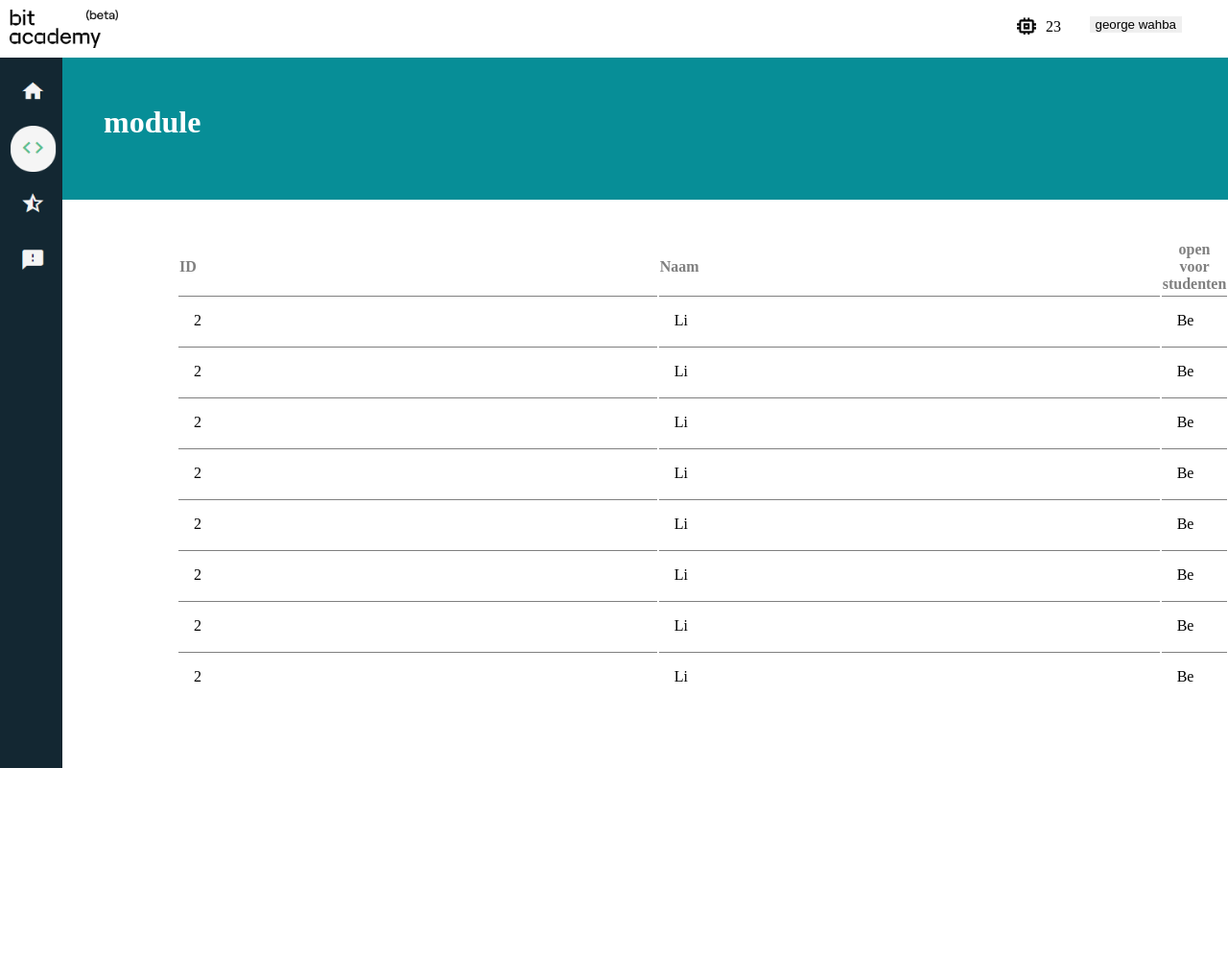
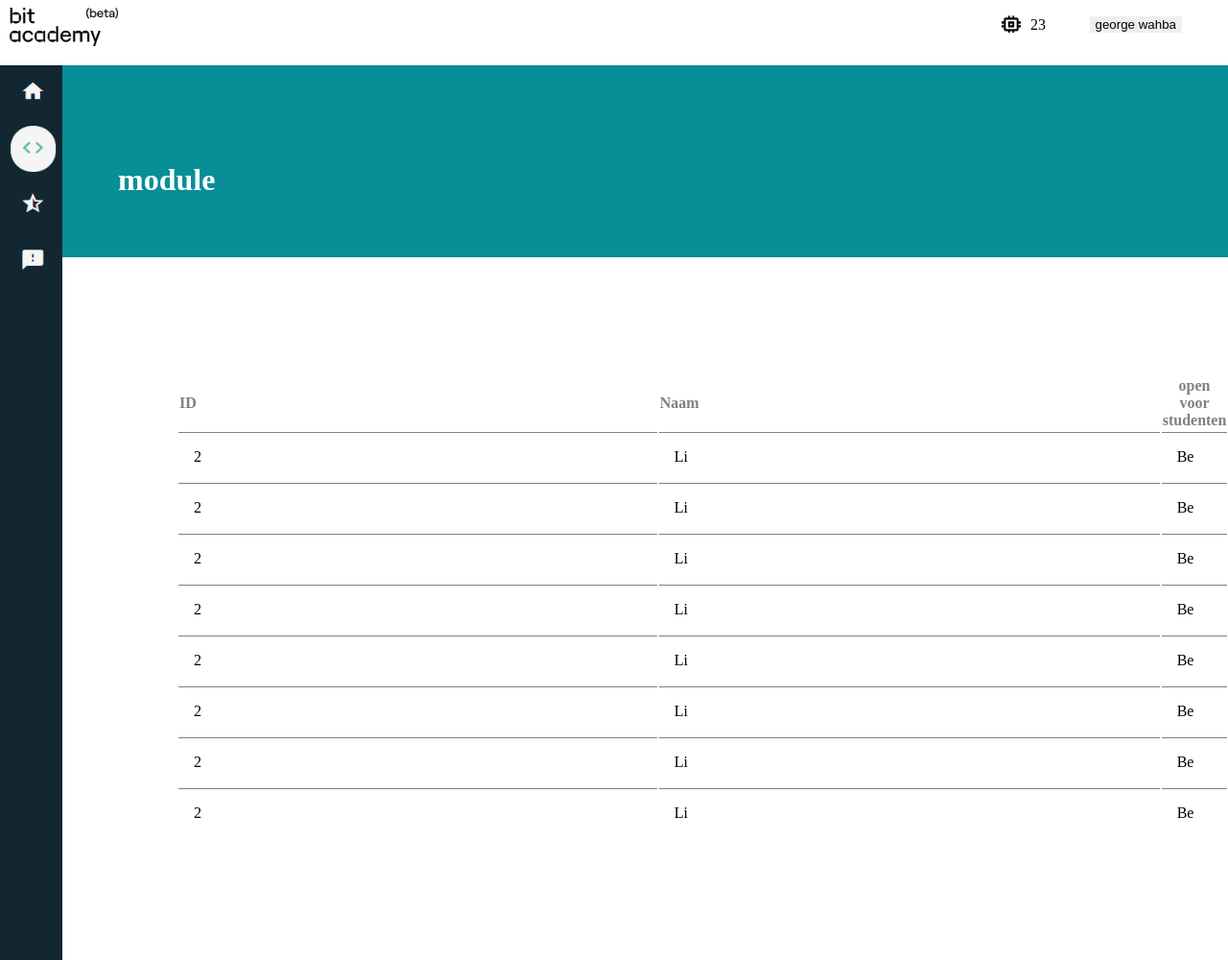
Before and after one commit to georgewahba/Gehacked-b65f862b, a plain HTML site: page index.html in a window 1280 px wide. Shown: the whole page at 96% size. Before the commit the page ends 800 px from the top, so only its background shows below. Drawn offline with Linux system fonts and the light colour scheme.

Commit message:
Add files via upload

```diff
--- a/style.css
+++ b/style.css
@@ -2,11 +2,13 @@ body{
     background-color: black;
 }
 .header{
-    position: absolute;
+    display: flex;
+    position: relative;
     width: 100%;
-    height: 60px;
-    left: 0px;
-    top: 0px;
+    height: 70px;
+    left: -8px;
+    top: -10px;
+    overflow: hidden;
     background-color: white ;
     justify-content: space-between;
 }
@@ -68,9 +70,10 @@ body{
     display: block;
 }
 .sidebar{
-    height: 100%;
+    height: 1000px;
     width: 65px;
-    position: fixed;
+    position: absolute;
+    display: flex;
     z-index: -1;
     top: 0;
     left: 0;
@@ -82,8 +85,11 @@ body{
     top: 60px;
 }
 .module{
-    position: absolute;
+    position: relative;
+    display: flex;
     width: 100%;
+    top: -10px;
+    right: -15px;
     height: 200px;
     z-index: -2;
     background-color: rgb(7, 142, 151);
@@ -100,7 +106,7 @@ body{
 table{
 	position: relative;
 	left: 11em;
-	top: 15em;
+	top: 7em;
 
 }
 .table{
```
